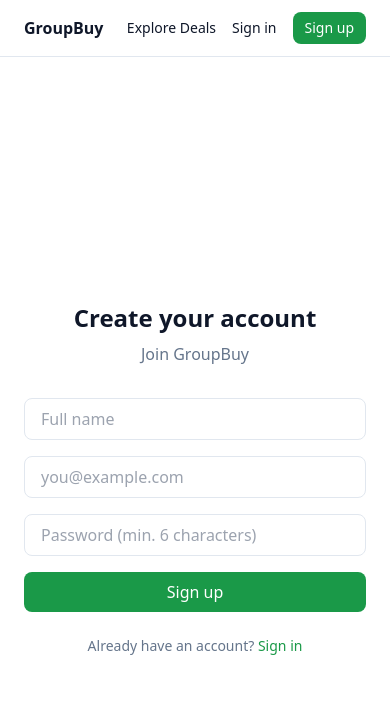
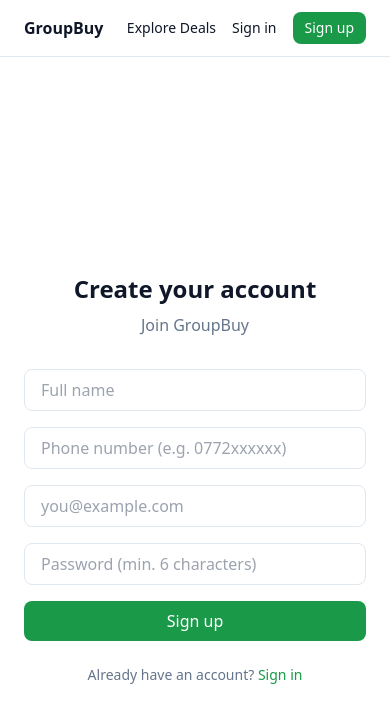
Before and after one commit to johnejalu-cell/groupbuy-global, a Next.js app: page /signup in a window 390 px wide. Shown: the top 722 px of the page. Built offline with nearby package versions, Linux system fonts and the light colour scheme; no server answers.

Commit message:
Refactor signup page layout and add phone input

```diff
--- a/app/signup/page.tsx
+++ b/app/signup/page.tsx
@@ -10,9 +10,7 @@
     <main className="flex min-h-screen flex-col items-center justify-center px-6">
       <div className="w-full max-w-sm">
         <h1 className="text-2xl font-bold text-center mb-2">Create your account</h1>
-        <p className="text-muted-foreground text-center mb-8">
-          Join GroupBuy
-        </p>
+        <p className="text-muted-foreground text-center mb-8">Join GroupBuy</p>
 
         {searchParams.error && (
           <div className="mb-4 rounded-lg border border-red-200 bg-red-50 px-4 py-3 text-sm text-red-700">
@@ -26,6 +24,13 @@
             name="full_name"
             required
             placeholder="Full name"
+            className="w-full rounded-lg border border-border px-4 py-2 focus:outline-none focus:ring-2 focus:ring-primary"
+          />
+          <input
+            type="tel"
+            name="phone"
+            required
+            placeholder="Phone number (e.g. 0772xxxxxx)"
             className="w-full rounded-lg border border-border px-4 py-2 focus:outline-none focus:ring-2 focus:ring-primary"
           />
           <input
```
